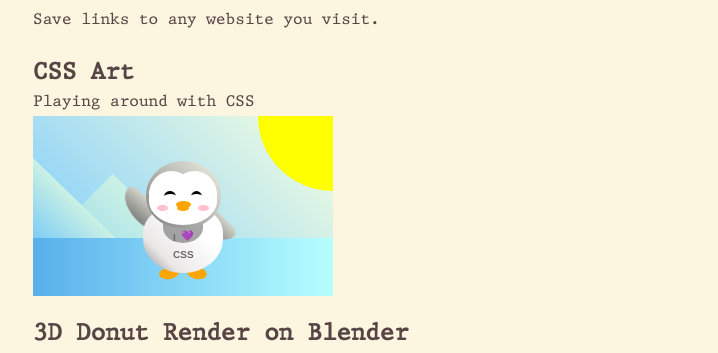
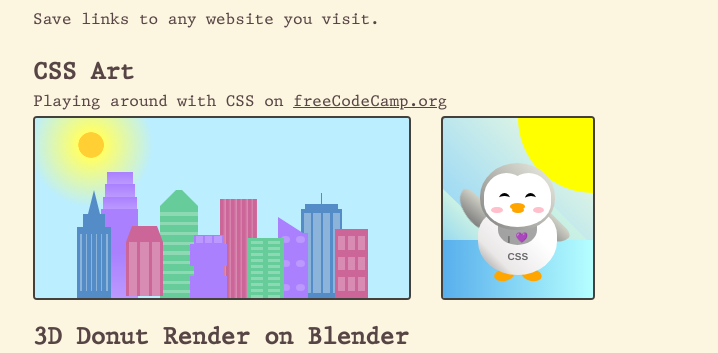
Before and after one commit to alx00ho/alx00ho.github.io, a React (Create React App) app in the folder frontend/: page /#/projects in a window 1280 px wide. Shown: the part 779-1132 px from the top of the page, without its empty margins (135-853 px from the left). Built offline with nearby package versions, Linux system fonts and the light colour scheme.

Commit message:
CSSCity and Fixed console errors
- Updated class to className

```diff
--- /dev/null
+++ b/frontend/src/components/CSSCity.jsx
@@ -0,0 +1,81 @@
+import "../css/CSSCity.css";
+
+function CSSCity() {
+  return (
+    <div id="css-city" className="border-2 border-stone-700 rounded">
+      <div className="background-buildings sky">
+        <div></div>
+        <div></div>
+        <div className="bb1 building-wrap">
+          <div className="bb1a bb1-window"></div>
+          <div className="bb1b bb1-window"></div>
+          <div className="bb1c bb1-window"></div>
+          <div className="bb1d"></div>
+        </div>
+        <div className="bb2">
+          <div className="bb2a"></div>
+          <div className="bb2b"></div>
+        </div>
+        <div className="bb3"></div>
+        <div></div>
+        <div className="bb4 building-wrap">
+          <div className="bb4a"></div>
+          <div className="bb4b"></div>
+          <div className="bb4c window-wrap">
+            <div className="bb4-window"></div>
+            <div className="bb4-window"></div>
+            <div className="bb4-window"></div>
+            <div className="bb4-window"></div>
+          </div>
+        </div>
+        <div></div>
+        <div></div>
+      </div>
+
+      <div className="foreground-buildings">
+        <div></div>
+        <div></div>
+        <div className="fb1 building-wrap">
+          <div className="fb1a"></div>
+          <div className="fb1b"></div>
+          <div className="fb1c"></div>
+        </div>
+        <div className="fb2">
+          <div className="fb2a"></div>
+          <div className="fb2b window-wrap">
+            <div className="fb2-window"></div>
+            <div className="fb2-window"></div>
+            <div className="fb2-window"></div>
+          </div>
+        </div>
+        <div></div>
+        <div className="fb3 building-wrap">
+          <div className="fb3a window-wrap">
+            <div className="fb3-window"></div>
+            <div className="fb3-window"></div>
+            <div className="fb3-window"></div>
+          </div>
+          <div className="fb3b"></div>
+          <div className="fb3a"></div>
+          <div className="fb3b"></div>
+        </div>
+        <div className="fb4">
+          <div className="fb4a"></div>
+          <div className="fb4b">
+            <div className="fb4-window"></div>
+            <div className="fb4-window"></div>
+            <div className="fb4-window"></div>
+            <div className="fb4-window"></div>
+            <div className="fb4-window"></div>
+            <div className="fb4-window"></div>
+          </div>
+        </div>
+        <div className="fb5"></div>
+        <div className="fb6"></div>
+        <div></div>
+        <div></div>
+      </div>
+    </div>
+  );
+}
+export default CSSCity;
--- a/frontend/src/components/CSSPenguin.jsx
+++ b/frontend/src/components/CSSPenguin.jsx
@@ -2,39 +2,39 @@ import "../css/CSSPenguin.css";
 
 function CSSPenguin() {
   return (
-    <div id="css-penguin">
-      <div class="left-mountain"></div>
-      <div class="back-mountain"></div>
-      <div class="sun"></div>
-      <div class="penguin">
-        <div class="penguin-head">
-          <div class="face left"></div>
-          <div class="face right"></div>
-          <div class="chin"></div>
-          <div class="eye left">
-            <div class="eye-lid"></div>
+    <div id="css-penguin" className="border-2 border-stone-700 rounded">
+      <div className="left-mountain"></div>
+      <div className="back-mountain"></div>
+      <div className="sun"></div>
+      <div className="penguin">
+        <div className="penguin-head">
+          <div className="face left"></div>
+          <div className="face right"></div>
+          <div className="chin"></div>
+          <div className="eye left">
+            <div className="eye-lid"></div>
           </div>
-          <div class="eye right">
-            <div class="eye-lid"></div>
+          <div className="eye right">
+            <div className="eye-lid"></div>
           </div>
-          <div class="blush left"></div>
-          <div class="blush right"></div>
-          <div class="beak top"></div>
-          <div class="beak bottom"></div>
+          <div className="blush left"></div>
+          <div className="blush right"></div>
+          <div className="beak top"></div>
+          <div className="beak bottom"></div>
         </div>
-        <div class="shirt">
+        <div className="shirt">
           <div>💜</div>
           <p>I CSS</p>
         </div>
-        <div class="penguin-body">
-          <div class="arm left"></div>
-          <div class="arm right"></div>
-          <div class="foot left"></div>
-          <div class="foot right"></div>
+        <div className="penguin-body">
+          <div className="arm left"></div>
+          <div className="arm right"></div>
+          <div className="foot left"></div>
+          <div className="foot right"></div>
         </div>
       </div>
 
-      <div class="ground"></div>
+      <div className="ground"></div>
     </div>
   );
 }
--- a/frontend/src/components/VideoPlayer.jsx
+++ b/frontend/src/components/VideoPlayer.jsx
@@ -8,9 +8,9 @@ function VideoPlayer() {
         className="react-player video"
         width="100%"
         height="100%"
-        playing="true"
-        loop="true"
-        muted="true"
+        playing={true}
+        loop={true}
+        muted={true}
       />
     </div>
   );
--- /dev/null
+++ b/frontend/src/css/CSSCity.css
@@ -0,0 +1,314 @@
+:root {
+  --building-color1: #aa80ff;
+  --building-color2: #66cc99;
+  --building-color3: #cc6699;
+  --building-color4: #538cc6;
+  --window-color1: #bb99ff;
+  --window-color2: #8cd9b3;
+  --window-color3: #d98cb3;
+  --window-color4: #8cb3d9;
+}
+
+* {
+  box-sizing: border-box;
+}
+
+#css-city {
+  width: 40%;
+  margin: 0;
+  margin-right: 30px;
+  overflow: hidden;
+  position: relative;
+}
+
+.background-buildings,
+.foreground-buildings {
+  width: 100%;
+  height: 100%;
+  display: flex;
+  align-items: flex-end;
+  justify-content: space-evenly;
+  position: absolute;
+  top: 0;
+}
+
+.building-wrap {
+  display: flex;
+  flex-direction: column;
+  align-items: center;
+}
+
+.window-wrap {
+  display: flex;
+  align-items: center;
+  justify-content: space-evenly;
+}
+
+.sky {
+  background: radial-gradient(
+    closest-corner circle at 15% 15%,
+    #ffcf33,
+    #ffcf33 20%,
+    #ffff66 21%,
+    #bbeeff 100%
+  );
+}
+
+/* BACKGROUND BUILDINGS - "bb" stands for "background building" */
+.bb1 {
+  width: 10%;
+  height: 70%;
+}
+
+.bb1a {
+  width: 70%;
+}
+
+.bb1b {
+  width: 80%;
+}
+
+.bb1c {
+  width: 90%;
+}
+
+.bb1d {
+  width: 100%;
+  height: 70%;
+  background: linear-gradient(var(--building-color1) 50%, var(--window-color1));
+}
+
+.bb1-window {
+  height: 10%;
+  background: linear-gradient(var(--building-color1), var(--window-color1));
+}
+
+.bb2 {
+  width: 10%;
+  height: 60%;
+}
+
+.bb2a {
+  border-bottom: 2vh solid var(--building-color2);
+  border-left: 1.25vw solid transparent;
+  border-right: 1.25vw solid transparent;
+}
+
+.bb2b {
+  width: 100%;
+  height: 100%;
+  background: repeating-linear-gradient(
+    var(--building-color2),
+    var(--building-color2) 6%,
+    var(--window-color2) 6%,
+    var(--window-color2) 9%
+  );
+}
+
+.bb3 {
+  width: 10%;
+  height: 55%;
+  background: repeating-linear-gradient(
+    90deg,
+    var(--building-color3),
+    var(--building-color3),
+    var(--window-color3) 15%
+  );
+}
+
+.bb4 {
+  width: 11%;
+  height: 58%;
+}
+
+.bb4a {
+  width: 3%;
+  height: 10%;
+  background-color: var(--building-color4);
+}
+
+.bb4b {
+  width: 80%;
+  height: 5%;
+  background-color: var(--building-color4);
+}
+
+.bb4c {
+  width: 100%;
+  height: 85%;
+  background-color: var(--building-color4);
+}
+
+.bb4-window {
+  width: 18%;
+  height: 90%;
+  background-color: var(--window-color4);
+}
+
+/* FOREGROUND BUILDINGS - "fb" stands for "foreground building" */
+.fb1 {
+  width: 10%;
+  height: 60%;
+}
+
+.fb1a {
+  border-bottom: 3vh solid var(--building-color4);
+  border-left: 0.5vw solid transparent;
+  border-right: 0.5vw solid transparent;
+}
+
+.fb1b {
+  width: 60%;
+  height: 15%;
+  background-color: var(--building-color4);
+}
+
+.fb1c {
+  width: 90%;
+  height: 80%;
+  background: repeating-linear-gradient(
+      90deg,
+      var(--building-color4),
+      var(--building-color4) 10%,
+      transparent 10%,
+      transparent 15%
+    ),
+    repeating-linear-gradient(
+      var(--building-color4),
+      var(--building-color4) 10%,
+      var(--window-color4) 10%,
+      var(--window-color4) 90%
+    );
+}
+
+.fb2 {
+  width: 10%;
+  height: 40%;
+}
+
+.fb2a {
+  width: 100%;
+  border-bottom: 2vh solid var(--building-color3);
+  border-left: 0.5vw solid transparent;
+  border-right: 0.5vw solid transparent;
+}
+
+.fb2b {
+  width: 100%;
+  height: 75%;
+  background-color: var(--building-color3);
+}
+
+.fb2-window {
+  z-index: 10;
+  width: 22%;
+  height: 100%;
+  background-color: var(--window-color3);
+}
+
+.fb3 {
+  width: 10%;
+  height: 35%;
+}
+
+.fb3a {
+  width: 80%;
+  height: 15%;
+  background-color: var(--building-color1);
+}
+
+.fb3b {
+  width: 100%;
+  height: 35%;
+  background-color: var(--building-color1);
+}
+
+.fb3-window {
+  width: 25%;
+  height: 80%;
+  background-color: var(--window-color1);
+}
+
+.fb4 {
+  width: 8%;
+  height: 45%;
+  position: relative;
+  left: 10%;
+}
+
+.fb4a {
+  border-top: 2vh solid transparent;
+  border-left: 2vw solid var(--building-color1);
+}
+
+.fb4b {
+  width: 100%;
+  height: 89%;
+  background-color: var(--building-color1);
+  display: flex;
+  flex-wrap: wrap;
+}
+
+.fb4-window {
+  width: 30%;
+  height: 10%;
+  border-radius: 50%;
+  background-color: var(--window-color1);
+  margin: 10%;
+}
+
+.fb5 {
+  width: 10%;
+  height: 33%;
+  position: relative;
+  right: 10%;
+  background: repeating-linear-gradient(
+      var(--building-color2),
+      var(--building-color2) 5%,
+      transparent 5%,
+      transparent 10%
+    ),
+    repeating-linear-gradient(
+      90deg,
+      var(--building-color2),
+      var(--building-color2) 12%,
+      var(--window-color2) 12%,
+      var(--window-color2) 44%
+    );
+}
+
+.fb6 {
+  width: 9%;
+  height: 38%;
+  background: repeating-linear-gradient(
+      90deg,
+      var(--building-color3),
+      var(--building-color3) 10%,
+      transparent 10%,
+      transparent 30%
+    ),
+    repeating-linear-gradient(
+      var(--building-color3),
+      var(--building-color3) 10%,
+      var(--window-color3) 10%,
+      var(--window-color3) 30%
+    );
+}
+
+@media (max-width: 1000px) {
+  :root {
+    --building-color1: #000;
+    --building-color2: #000;
+    --building-color3: #000;
+    --building-color4: #000;
+  }
+  .sky {
+    background: radial-gradient(
+      closest-corner circle at 15% 15%,
+      #ccc,
+      #ccc 20%,
+      #445 21%,
+      #223 100%
+    );
+  }
+}
--- a/frontend/src/pages/Projects.jsx
+++ b/frontend/src/pages/Projects.jsx
@@ -1,4 +1,5 @@
 import CSSPenguin from "../components/CSSPenguin";
+import CSSCity from "../components/CSSCity";
 import VideoPlayer from "../components/VideoPlayer";
 
 const donutAnimationSource =
@@ -83,8 +84,21 @@ function Projects() {
             </div>
             <div className="project-item">
               <h2>CSS Art</h2>
-              <p>Playing around with CSS</p>
-              <CSSPenguin />
+              <p>
+                Playing around with CSS on{" "}
+                <a
+                  className="underline"
+                  href="http://freecodecamp.org"
+                  target="react/jsx-no-target-blank"
+                  rel="noopener noreferrer"
+                >
+                  freeCodeCamp.org
+                </a>
+              </p>
+              <div id="css-art" className="flex">
+                <CSSCity />
+                <CSSPenguin />
+              </div>
             </div>
             <div id="3d-projects" className="project-item">
               <h2>3D Donut Render on Blender</h2>
```
